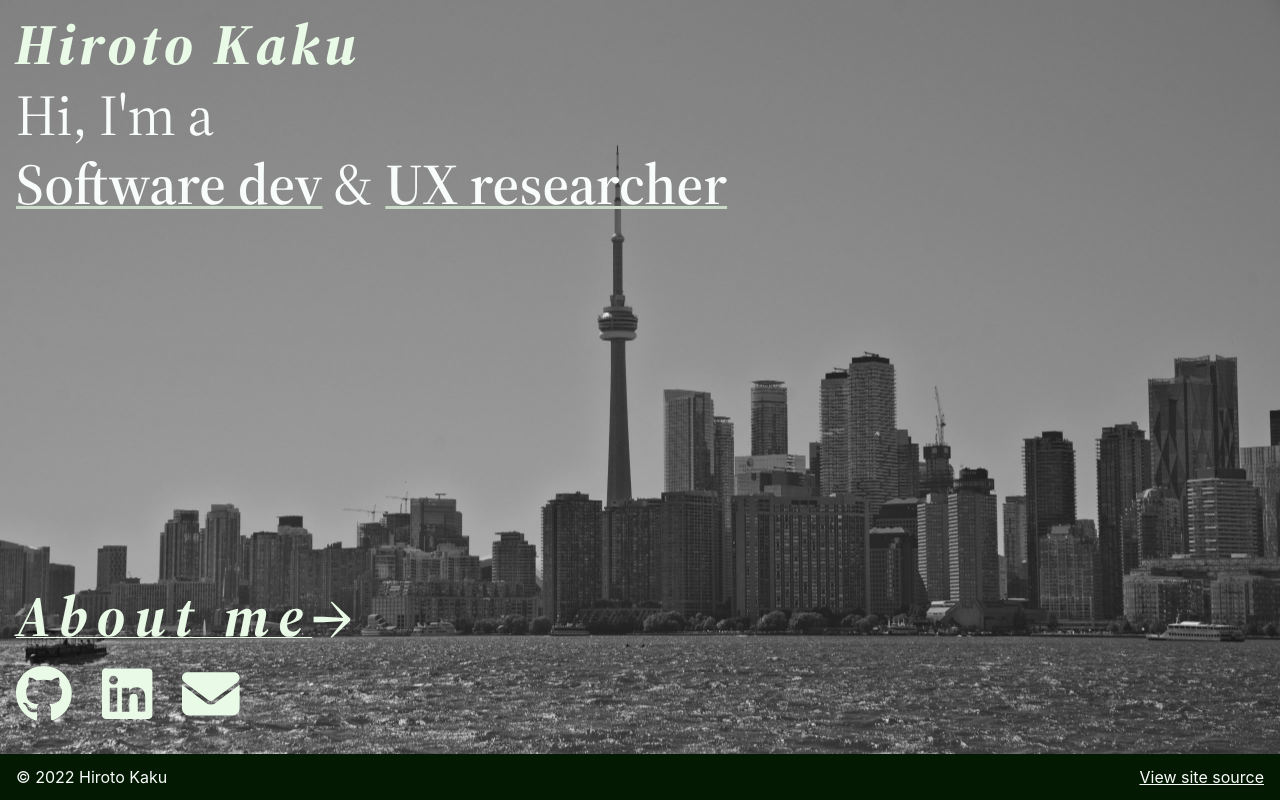
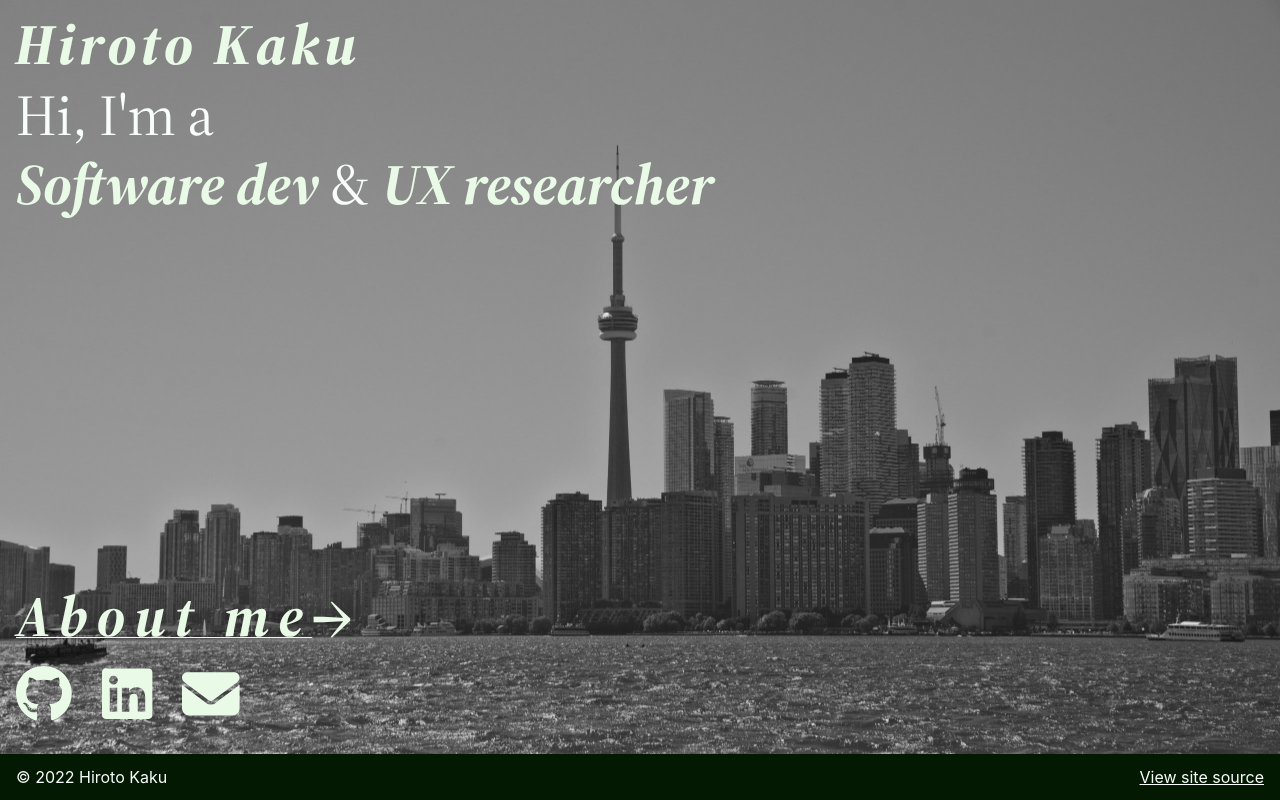
Before and after one commit to thekakkun/thekakkun.github.io, a Next.js app: page / in a window 1280 px wide. Built offline with nearby package versions, Linux system fonts and the light colour scheme; a web font is replaced by a local one.

Commit message:
Some typography tweaks

```diff
--- a/components/ui/article.module.scss
+++ b/components/ui/article.module.scss
@@ -1,4 +1,10 @@
 .article {
   max-width: 1000px;
   margin: 0 auto;
+
+  p {
+    line-height: 1.3;
+    font-size: 1.2rem;
+    margin-bottom: 10px;
+  }
 }
--- a/components/ui/layout.module.scss
+++ b/components/ui/layout.module.scss
@@ -6,7 +6,6 @@
   display: flex;
   flex-direction: column;
   background-color: base.$neutral-100;
-  transition: background-color 0.3s ease-in-out;
   color: base.$neutral-900;
 
   &--home {
--- a/pages/index.js
+++ b/pages/index.js
@@ -23,11 +23,8 @@ export default function HomePage() {
       <div className={styles.intro}>
         <h1 className={styles.intro__title}>
           Hi, I&apos;m a<br></br>
-          <em className={styles["intro--bold--underline"]}>
-            Software&nbsp;dev
-          </em>{" "}
-          &amp;&nbsp;
-          <em className={styles["intro--bold--underline"]}>UX&nbsp;researcher</em>
+          <em>Software&nbsp;dev</em> &amp;&nbsp;
+          <em>UX&nbsp;researcher</em>
         </h1>
         <nav className={styles.nav}>
           <ul>
--- a/styles/index.module.scss
+++ b/styles/index.module.scss
@@ -25,12 +25,10 @@
     margin-bottom: 10px;
   }
 
-  &--underline {
-    text-decoration: base.$green-200 solid underline 0.2rem;
-  }
-
-  &--bold {
-    font-weight: 600;
+  em {
+    font-weight: 700;
+    color: base.$green-100;
+    font-style: italic;
   }
 }
 
```
Also changed, not shown: styles/about-me.module.scss (+5 -5 lines).
